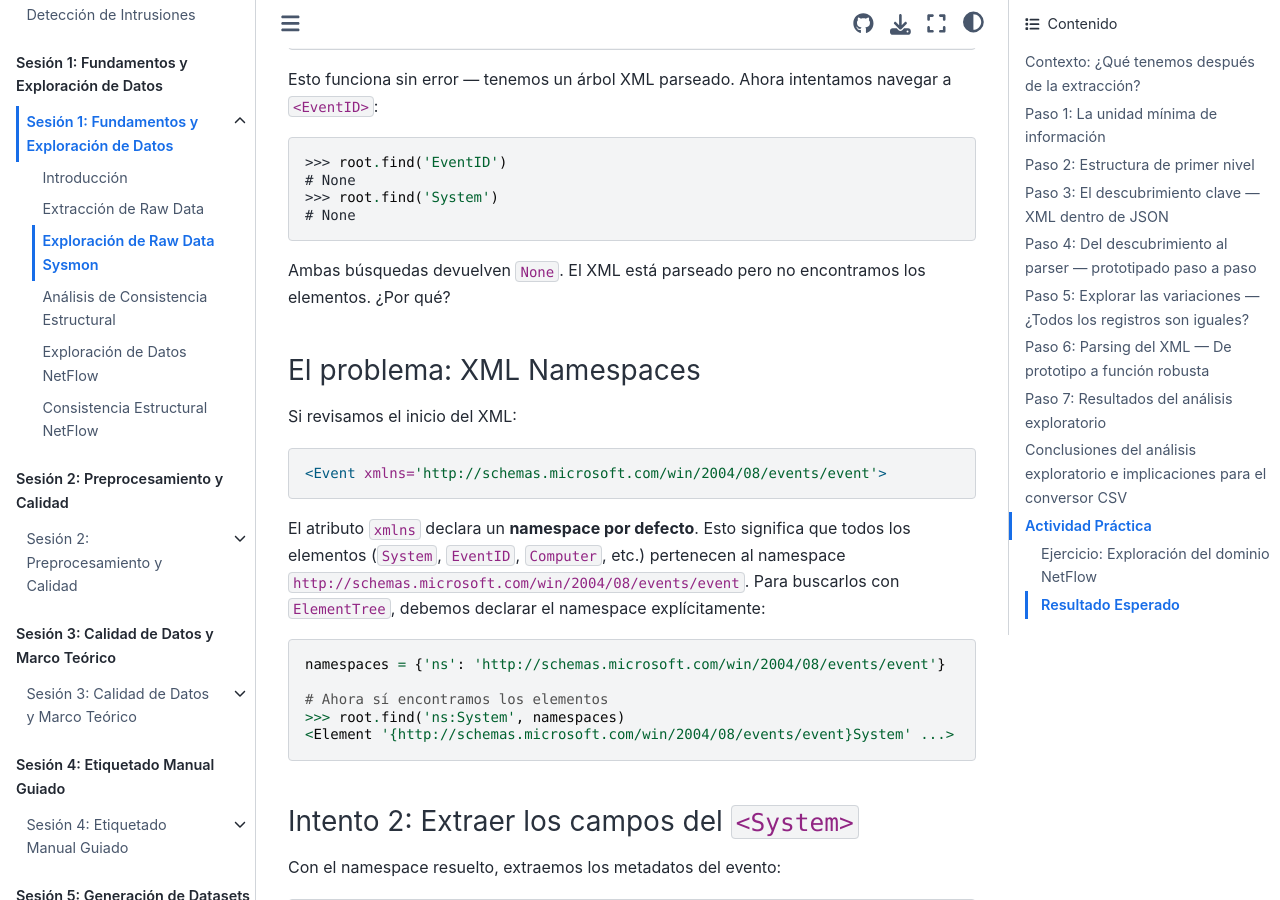
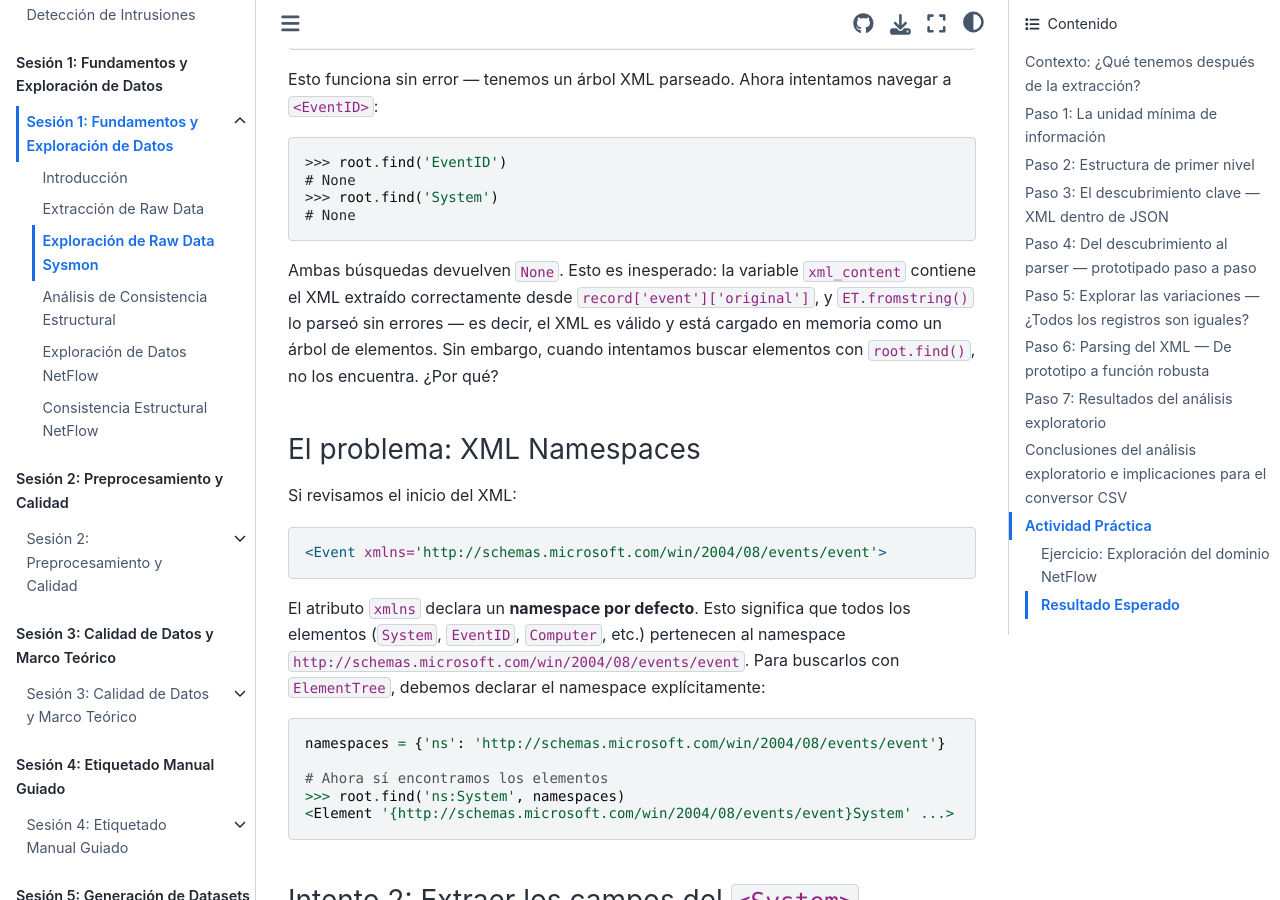
Before and after one commit to ollerenac/curso2026, a Jupyter Book: the page built from sesion-1/3-exploracion-sysmon.md, in a window 1280 px wide and 900 px high, scrolled down 5684 px. Built offline with Jupyter Book 1.0.4 settings and Sphinx 7.4.7 and the Sphinx Book theme 1.1.4, drawn with Linux system fonts in a browser that asks for light colours.

Commit message:
Clarify XML parsing vs element search failure in 3-exploracion-sysmon
Expand the explanation to spell out that extraction and parsing both
succeed, but find() returns None due to namespaces.

Co-Authored-By: Claude Opus 4.6 <noreply@anthropic.com>

````diff
--- a/sesion-1/3-exploracion-sysmon.md
+++ b/sesion-1/3-exploracion-sysmon.md
@@ -236,7 +236,7 @@ Esto funciona sin error — tenemos un árbol XML parseado. Ahora intentamos nav
 # None
 ```
 
-Ambas búsquedas devuelven `None`. El XML está parseado pero no encontramos los elementos. ¿Por qué?
+Ambas búsquedas devuelven `None`. Esto es inesperado: la variable `xml_content` contiene el XML extraído correctamente desde `record['event']['original']`, y `ET.fromstring()` lo parseó sin errores — es decir, el XML es válido y está cargado en memoria como un árbol de elementos. Sin embargo, cuando intentamos buscar elementos con `root.find()`, no los encuentra. ¿Por qué?
 
 ### El problema: XML Namespaces
 
````
Also changed, not shown: other parts of sesion-1/3-exploracion-sysmon.md (+1 -1 lines).
